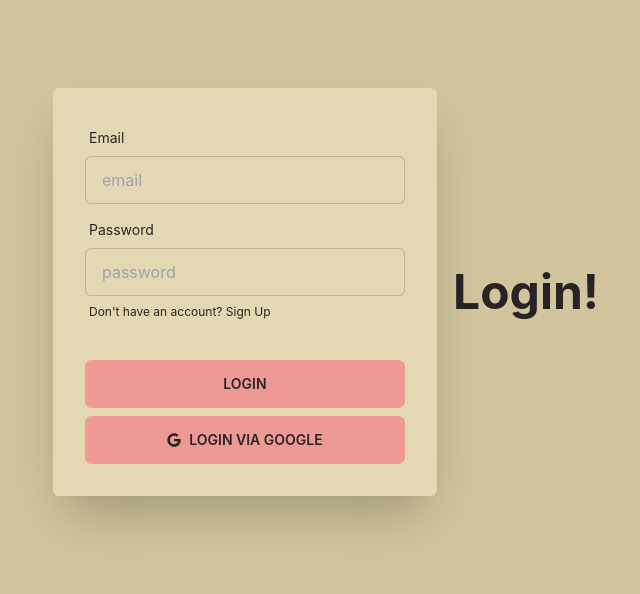
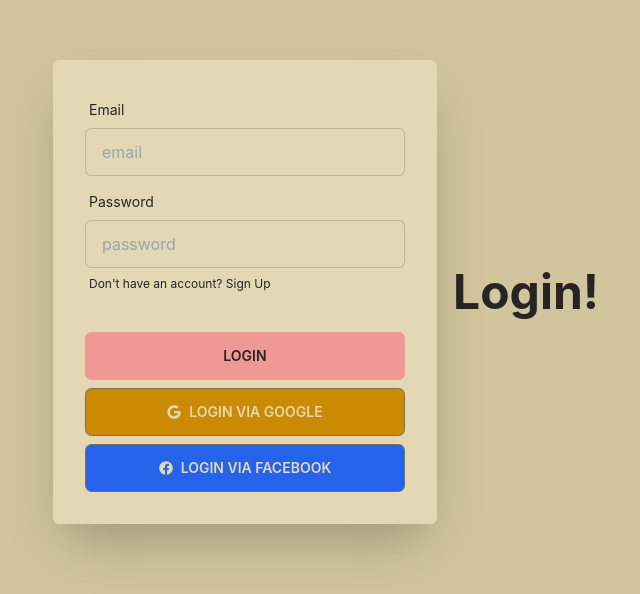
Before and after one commit to EhsanEIK/silverdian-hotel-react-website, a React (Create React App) app: page /login in a window 1280 px wide. Shown: the part 108-702 px from the top of the page, without its empty margins (314-954 px from the left). Built offline with nearby package versions, Linux system fonts and the light colour scheme; no server answers.

Commit message:
added facebook sign in method

```diff
--- a/src/Pages/Login/Login.js
+++ b/src/Pages/Login/Login.js
@@ -1,10 +1,10 @@
 import React, { useContext, useState } from 'react';
 import { Link, useLocation, useNavigate } from 'react-router-dom';
 import { AuthContext } from '../../contexts/UserContext';
-import { FaGoogle } from "react-icons/fa";
+import { FaGoogle, FaFacebook } from "react-icons/fa";
 
 const Login = () => {
-    const { signIn, googelSignIn } = useContext(AuthContext);
+    const { signIn, googelSignIn, facebookSignIn } = useContext(AuthContext);
     const [successMsg, setSuccessMsg] = useState('');
     const [errorMsg, setErrorMsg] = useState('');
 
@@ -33,6 +33,13 @@ const Login = () => {
 
     const handleGoogleLogin = () => {
         googelSignIn().then(result => {
+            setSuccessMsg("Login Successfully.")
+            navigate(from, { replace: true });
+        })
+            .catch(error => setErrorMsg(error.message));
+    }
+    const handleFacebookLogin = () => {
+        facebookSignIn().then(result => {
             setSuccessMsg("Login Successfully.")
             navigate(from, { replace: true });
         })
@@ -70,7 +77,10 @@ const Login = () => {
                             <button className="btn btn-primary">Login</button>
                         </div>
                         <div className="form-control">
-                            <button onClick={handleGoogleLogin} className="btn btn-primary"><FaGoogle /><span className='ml-2'>Login via Google</span></button>
+                            <button onClick={handleGoogleLogin} className="btn bg-yellow-600"><FaGoogle /><span className='ml-2'>Login via Google</span></button>
+                        </div>
+                        <div className="form-control">
+                            <button onClick={handleFacebookLogin} className="btn bg-blue-600"><FaFacebook /><span className='ml-2'>Login via Facebook</span></button>
                         </div>
                     </div>
                 </form>
--- a/src/contexts/UserContext.js
+++ b/src/contexts/UserContext.js
@@ -1,6 +1,6 @@
 import React, { createContext, useEffect, useState } from 'react';
 import app from '../firebase/firebase.config';
-import { createUserWithEmailAndPassword, getAuth, GoogleAuthProvider, onAuthStateChanged, signInWithEmailAndPassword, signInWithPopup, signOut } from 'firebase/auth';
+import { createUserWithEmailAndPassword, FacebookAuthProvider, getAuth, GoogleAuthProvider, onAuthStateChanged, signInWithEmailAndPassword, signInWithPopup, signOut } from 'firebase/auth';
 
 export const AuthContext = createContext();
 
@@ -11,6 +11,7 @@ const UserContext = ({ children }) => {
     const [loading, setLoading] = useState(true);
 
     const googleProvider = new GoogleAuthProvider();
+    const facebookProvider = new FacebookAuthProvider();
 
     // create a new user method
     const createUser = (email, password) => {
@@ -29,6 +30,11 @@ const UserContext = ({ children }) => {
         setLoading(true);
         return signInWithPopup(auth, googleProvider);
     }
+    // facrbook sign in method
+    const facebookSignIn = () => {
+        setLoading(true);
+        return signInWithPopup(auth, facebookProvider);
+    }
 
     // log out method
     const logOut = () => {
@@ -45,7 +51,7 @@ const UserContext = ({ children }) => {
         return () => unsubscribe();
     }, []);
 
-    const authInfo = { user, loading, createUser, signIn, googelSignIn, logOut };
+    const authInfo = { user, loading, createUser, signIn, googelSignIn, facebookSignIn, logOut };
 
     return (
         <AuthContext.Provider value={authInfo}>
```
